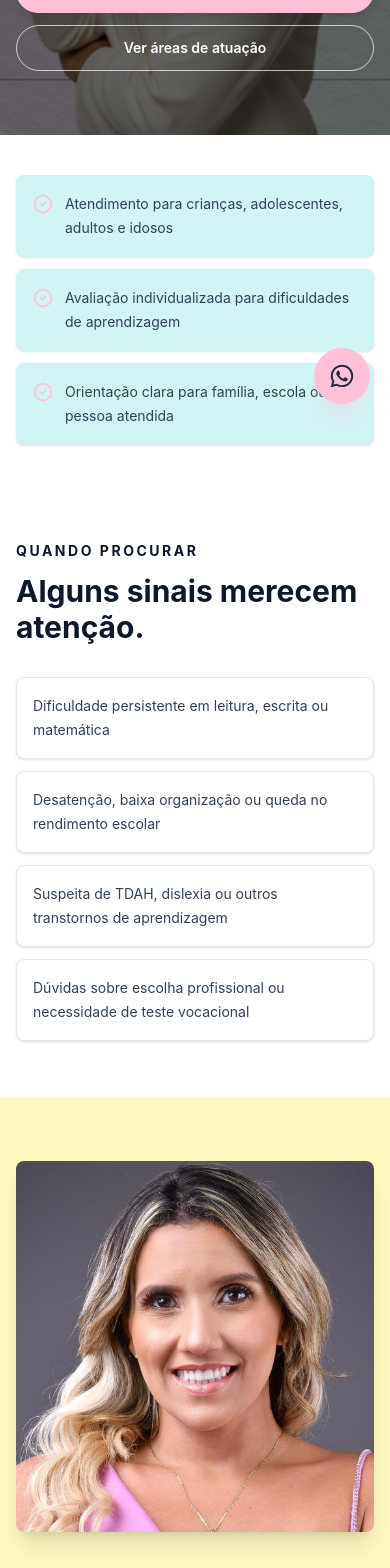
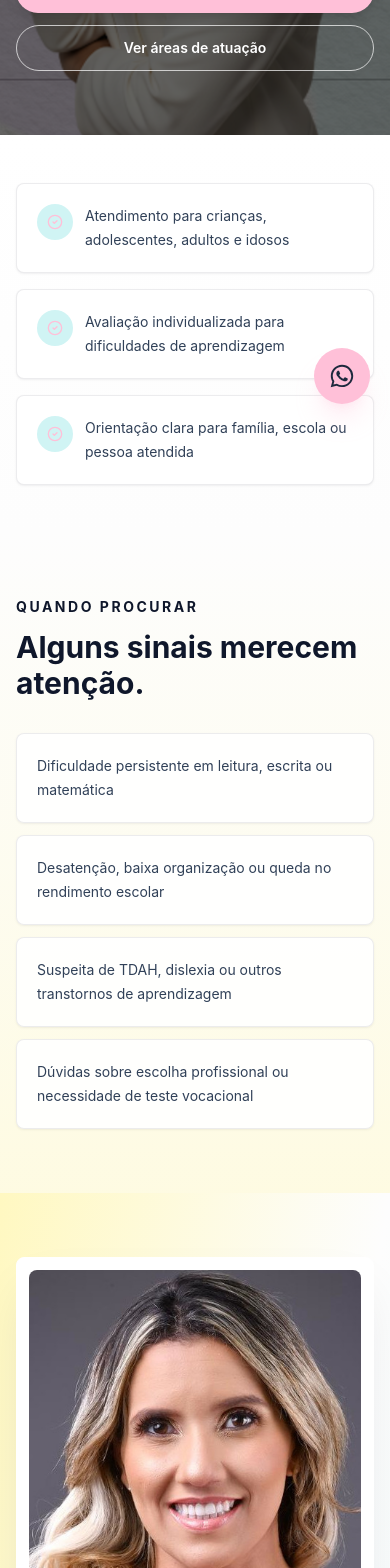
Before and after one commit to IuryFredson/site-psicopedbarbara, a React (Vite) app: page / in a window 390 px wide. Shown: the part 420-1988 px from the top of the page. Built offline with nearby package versions, Linux system fonts and the light colour scheme.

Commit message:
Refine page sections design

```diff
--- a/src/App.jsx
+++ b/src/App.jsx
@@ -46,6 +46,24 @@ const highlights = [
   "Atendimento para crianças, adolescentes, adultos e idosos",
   "Avaliação individualizada para dificuldades de aprendizagem",
   "Orientação clara para família, escola ou pessoa atendida",
+];
+
+const aboutHighlights = [
+  {
+    icon: HeartHandshake,
+    title: "Olhar acolhedor",
+    description: "Intervenções respeitosas, construídas a partir da história e do ritmo de cada pessoa.",
+  },
+  {
+    icon: Brain,
+    title: "Aprendizagem em fases",
+    description: "Acompanhamento para crianças, adolescentes, jovens, adultos e idosos.",
+  },
+  {
+    icon: Sparkles,
+    title: "Potencialidades",
+    description: "Estratégias para fortalecer autonomia, habilidades cognitivas e aprendizagem significativa.",
+  },
 ];
 
 const signs = [
@@ -212,18 +230,20 @@ const Website = () => {
           </div>
         </section>
 
-        <section className="bg-white py-10 md:py-12" aria-label="Destaques do atendimento">
-          <div className="mx-auto grid max-w-6xl gap-3 px-4 md:grid-cols-3 md:px-6">
+        <section className="bg-gradient-to-b from-white to-[#fdfdfd] py-12 md:py-14" aria-label="Destaques do atendimento">
+          <div className="mx-auto grid max-w-6xl gap-4 px-4 md:grid-cols-3 md:px-6">
             {highlights.map((item) => (
-              <div key={item} className="flex gap-3 rounded-lg border border-[#d0f4f4] bg-[#d0f4f4] p-4 text-sm leading-6 text-slate-700 shadow-sm">
-                <CheckCircle2 className="mt-0.5 h-5 w-5 flex-none text-[#ffc0d8]" />
+              <div key={item} className="flex gap-3 rounded-lg border border-slate-900/8 bg-white p-5 text-sm leading-6 text-slate-700 shadow-sm shadow-slate-900/5 transition hover:-translate-y-1 hover:shadow-xl hover:shadow-slate-900/8">
+                <span className="flex h-9 w-9 flex-none items-center justify-center rounded-full bg-[#d0f4f4] text-slate-900">
+                  <CheckCircle2 className="h-4 w-4 text-[#ffc0d8]" />
+                </span>
                 <span>{item}</span>
               </div>
             ))}
           </div>
         </section>
 
-        <section className="bg-white py-14 md:py-18" aria-label="Quando procurar atendimento">
+        <section className="bg-gradient-to-b from-[#fdfdfd] to-[#fff8c1]/45 py-16 md:py-20" aria-label="Quando procurar atendimento">
           <div className="mx-auto max-w-6xl px-4 md:px-6">
             <div className="grid gap-8 md:grid-cols-[0.8fr_1.2fr] md:items-start">
               <div>
@@ -234,7 +254,7 @@ const Website = () => {
               </div>
               <div className="grid gap-3 sm:grid-cols-2">
                 {signs.map((sign) => (
-                  <div key={sign} className="rounded-lg border border-slate-200 bg-white p-4 text-sm leading-6 text-slate-700 shadow-sm">
+                  <div key={sign} className="rounded-lg border border-slate-900/8 bg-white/90 p-5 text-sm leading-6 text-slate-700 shadow-sm shadow-slate-900/5 transition hover:-translate-y-1 hover:shadow-xl hover:shadow-slate-900/8">
                     {sign}
                   </div>
                 ))}
@@ -243,10 +263,12 @@ const Website = () => {
           </div>
         </section>
 
-        <section id="about" className="scroll-mt-24 bg-[#fff8c1] py-16 md:py-24">
-          <div className="mx-auto grid max-w-6xl gap-10 px-4 md:grid-cols-[0.95fr_1.05fr] md:px-6 md:items-center">
-            <div className="overflow-hidden rounded-lg shadow-xl">
-              <img src="/image.JPG" alt="Bárbara Medeiros, psicopedagoga" className="h-full max-h-[520px] w-full object-cover" />
+        <section id="about" className="scroll-mt-24 bg-gradient-to-br from-[#fff8c1] via-[#fdfdfd] to-[#d0f4f4]/60 py-16 md:py-24">
+          <div className="mx-auto grid max-w-6xl gap-10 px-4 md:grid-cols-[0.9fr_1.1fr] md:px-6 md:items-center">
+            <div className="relative mx-auto w-full max-w-md">
+              <div className="relative overflow-hidden rounded-lg border border-white bg-white p-3 shadow-2xl shadow-slate-900/10">
+                <img src="/image.JPG" alt="Bárbara Medeiros, psicopedagoga" className="aspect-[4/5] w-full rounded-lg object-cover object-top" />
+              </div>
             </div>
             <div>
               <p className="text-sm font-bold uppercase tracking-[0.18em] text-slate-900">Sobre a profissional</p>
@@ -273,11 +295,22 @@ const Website = () => {
                   Meu propósito é caminhar junto com cada pessoa, ajudando-a a reconhecer suas potencialidades e a construir caminhos para uma aprendizagem mais significativa, respeitando sua individualidade e seu ritmo de desenvolvimento.
                 </p>
               </div>
+              <div className="mt-7 grid gap-3 sm:grid-cols-3">
+                {aboutHighlights.map(({ icon: Icon, title, description }) => (
+                  <div key={title} className="rounded-lg border border-slate-900/8 bg-white/80 p-4 shadow-sm shadow-slate-900/5 backdrop-blur">
+                    <div className="mb-3 flex h-10 w-10 items-center justify-center rounded-full bg-[#ffc0d8]/80 text-slate-900">
+                      <Icon className="h-5 w-5" />
+                    </div>
+                    <h3 className="text-sm font-bold text-slate-900">{title}</h3>
+                    <p className="mt-2 text-xs leading-5 text-slate-600">{description}</p>
+                  </div>
+                ))}
+              </div>
             </div>
           </div>
         </section>
 
-        <section id="services" className="scroll-mt-24 bg-white py-16 md:py-24">
+        <section id="services" className="scroll-mt-24 bg-gradient-to-b from-white to-[#fdfdfd] py-16 md:py-24">
           <div className="mx-auto max-w-6xl px-4 md:px-6">
             <div className="mx-auto max-w-3xl text-center">
               <p className="text-sm font-bold uppercase tracking-[0.18em] text-slate-900">Áreas de atuação</p>
@@ -292,14 +325,14 @@ const Website = () => {
               ))}
             </div>
 
-            <div className="mt-10 rounded-lg bg-[#d0f4f4] p-6 text-slate-900 md:flex md:items-center md:justify-between md:p-8">
+            <div className="mt-10 rounded-lg border border-slate-900/8 bg-gradient-to-r from-[#d0f4f4] to-white p-6 text-slate-900 shadow-xl shadow-slate-900/6 md:flex md:items-center md:justify-between md:p-8">
               <div>
                 <h3 className="text-2xl font-bold">Não sabe qual atendimento procurar?</h3>
                 <p className="mt-2 max-w-2xl text-sm leading-6 text-slate-700">
                   Explique a situação pelo WhatsApp para receber uma orientação inicial sobre o melhor caminho.
                 </p>
               </div>
-              <a href={infoWhatsappUrl} target="_blank" rel="noopener noreferrer" className="mt-5 inline-flex items-center justify-center gap-2 rounded-full bg-[#ffc0d8] px-5 py-3 text-sm font-bold text-slate-900 transition hover:bg-[#fff8c1] md:mt-0">
+              <a href={infoWhatsappUrl} target="_blank" rel="noopener noreferrer" className="mt-5 inline-flex items-center justify-center gap-2 rounded-full bg-[#ffc0d8] px-5 py-3 text-sm font-bold text-slate-900 shadow-sm transition hover:-translate-y-0.5 hover:bg-[#fff8c1] md:mt-0">
                 Falar com Bárbara
                 <WhatsAppIcon className="h-4 w-4" />
               </a>
@@ -307,7 +340,7 @@ const Website = () => {
           </div>
         </section>
 
-        <section id="process" className="scroll-mt-24 bg-[#d0f4f4] py-16 md:py-24">
+        <section id="process" className="scroll-mt-24 bg-gradient-to-br from-[#d0f4f4] via-[#fdfdfd] to-[#fff8c1]/70 py-16 md:py-24">
           <div className="mx-auto max-w-6xl px-4 md:px-6">
             <div className="grid gap-10 md:grid-cols-[0.85fr_1.15fr] md:items-start">
               <div>
@@ -318,7 +351,7 @@ const Website = () => {
               </div>
               <div className="grid gap-4">
                 {processSteps.map((step, index) => (
-                  <div key={step.title} className="flex gap-4 rounded-lg bg-white p-5 shadow-sm">
+                  <div key={step.title} className="flex gap-4 rounded-lg border border-slate-900/8 bg-white/90 p-5 shadow-sm shadow-slate-900/5 transition hover:-translate-y-1 hover:shadow-xl hover:shadow-slate-900/8">
                     <span className="flex h-10 w-10 flex-none items-center justify-center rounded-full bg-[#ffc0d8] text-sm font-bold text-slate-900">
                       {index + 1}
                     </span>
@@ -333,7 +366,7 @@ const Website = () => {
           </div>
         </section>
 
-        <section className="bg-white py-16 md:py-24">
+        <section className="bg-gradient-to-b from-white to-[#fdfdfd] py-16 md:py-24">
           <div className="mx-auto max-w-5xl px-4 md:px-6">
             <div className="text-center">
               <p className="text-sm font-bold uppercase tracking-[0.18em] text-slate-900">Dúvidas frequentes</p>
@@ -343,7 +376,7 @@ const Website = () => {
             </div>
             <div className="mt-10 grid gap-4 md:grid-cols-3">
               {faqs.map((faq) => (
-                <article key={faq.question} className="rounded-lg border border-slate-200 bg-white p-5">
+                <article key={faq.question} className="rounded-lg border border-slate-900/8 bg-white p-5 shadow-sm shadow-slate-900/5 transition hover:-translate-y-1 hover:shadow-xl hover:shadow-slate-900/8">
                   <h3 className="font-bold text-slate-900">{faq.question}</h3>
                   <p className="mt-3 text-sm leading-6 text-slate-600">{faq.answer}</p>
                 </article>
@@ -352,15 +385,15 @@ const Website = () => {
           </div>
         </section>
 
-        <section id="contact" className="scroll-mt-24 bg-[#ffc0d8] py-16 text-slate-900 md:py-20">
+        <section id="contact" className="scroll-mt-24 bg-gradient-to-br from-[#ffc0d8] via-[#fff8c1] to-[#d0f4f4] py-16 text-slate-900 md:py-20">
           <div className="mx-auto grid max-w-6xl gap-10 px-4 md:grid-cols-[0.9fr_1.1fr] md:px-6 md:items-center">
-            <div>
+            <div className="rounded-lg border border-white/70 bg-white/70 p-6 shadow-2xl shadow-slate-900/10 backdrop-blur md:p-8">
               <p className="text-sm font-bold uppercase tracking-[0.18em] text-slate-700">Contato</p>
               <h2 className="mt-3 text-3xl font-bold md:text-4xl">Agende uma avaliação ou tire suas dúvidas.</h2>
               <p className="mt-5 max-w-xl leading-8 text-slate-700">
                 Atendimento Clínico no Centro Médico Avançado - CMA, Rua 15 de Novembro, 232 - Dom Elizeu, Açu/RN, às terças (manhã e tarde), quartas e quintas (tarde).
               </p>
-              <a href={appointmentWhatsappUrl} target="_blank" rel="noopener noreferrer" className="mt-7 inline-flex items-center justify-center gap-2 rounded-full bg-[#fff8c1] px-6 py-3 text-sm font-bold text-slate-900 shadow-lg transition hover:bg-white md:text-base">
+              <a href={appointmentWhatsappUrl} target="_blank" rel="noopener noreferrer" className="mt-7 inline-flex items-center justify-center gap-2 rounded-full bg-[#ffc0d8] px-6 py-3 text-sm font-bold text-slate-900 shadow-lg transition hover:-translate-y-0.5 hover:bg-[#fff8c1] md:text-base">
                 Agendar no CMA
                 <WhatsAppIcon className="h-5 w-5" />
               </a>
@@ -390,7 +423,7 @@ const Website = () => {
 };
 
 const ServiceCard = ({ icon: Icon, title, description }) => (
-  <article className="rounded-lg border border-slate-200 bg-white p-6 shadow-sm transition hover:-translate-y-1 hover:shadow-md">
+  <article className="rounded-lg border border-slate-900/8 bg-white p-6 shadow-sm shadow-slate-900/5 transition hover:-translate-y-1 hover:shadow-xl hover:shadow-slate-900/8">
     <div className="mb-5 flex h-12 w-12 items-center justify-center rounded-lg bg-[#d0f4f4] text-slate-900">
       <Icon className="h-6 w-6" />
     </div>
@@ -400,7 +433,7 @@ const ServiceCard = ({ icon: Icon, title, description }) => (
 );
 
 const ContactLink = ({ icon: Icon, title, href, text, external = false }) => (
-  <a href={href} target={external ? "_blank" : undefined} rel={external ? "noopener noreferrer" : undefined} className="group flex gap-4 rounded-lg border border-slate-900/10 bg-white/60 p-5 transition hover:bg-white/80">
+  <a href={href} target={external ? "_blank" : undefined} rel={external ? "noopener noreferrer" : undefined} className="group flex gap-4 rounded-lg border border-slate-900/8 bg-white/75 p-5 shadow-sm shadow-slate-900/5 backdrop-blur transition hover:-translate-y-1 hover:bg-white hover:shadow-xl hover:shadow-slate-900/8">
     <span className="flex h-11 w-11 flex-none items-center justify-center rounded-full bg-[#d0f4f4] text-slate-900">
       <Icon className="h-5 w-5" />
     </span>
```
